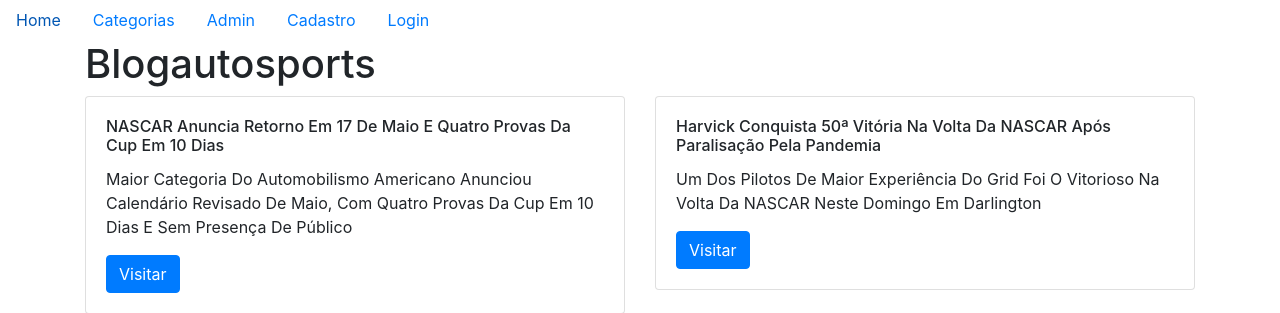
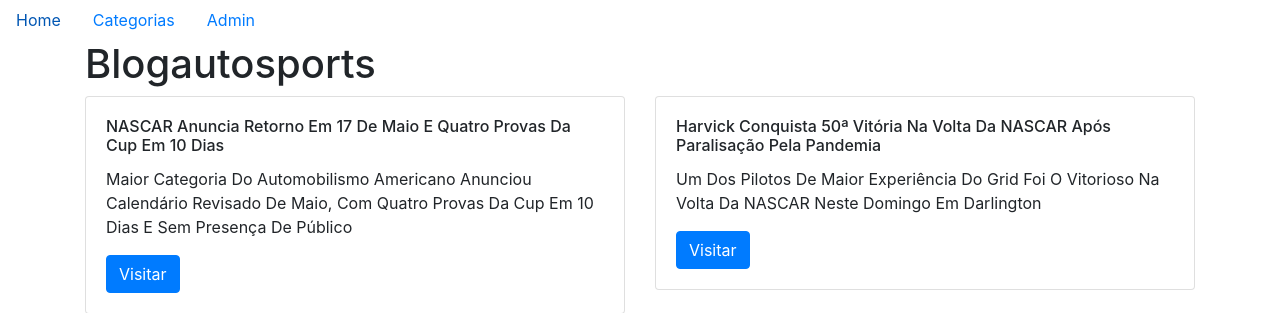
Before and after one commit to mrlima49/blogautosports, a PHP site: page /index.php in a window 1280 px wide. Shown: the top 313 px of the page. Run offline with PHP 8.4, Linux system fonts and the light colour scheme; data comes from the database, SQL or seed files in the repository.

Commit message:
atualização do index

```diff
--- a/index.php
+++ b/index.php
@@ -19,8 +19,6 @@ require_once "./functions/pages.php";
         <a class="nav-link" href="?page=home">Home</a>
         <a class="nav-link" href="?page=categorias">Categorias</a>
         <a class="nav-link" href="?page=admin">Admin</a>
-        <a class="nav-link" href="?page=cadastro">Cadastro</a>
-        <a class="nav-link" href="?page=login">Login</a>
     </nav>
     </header>
     <div class="container">
```
